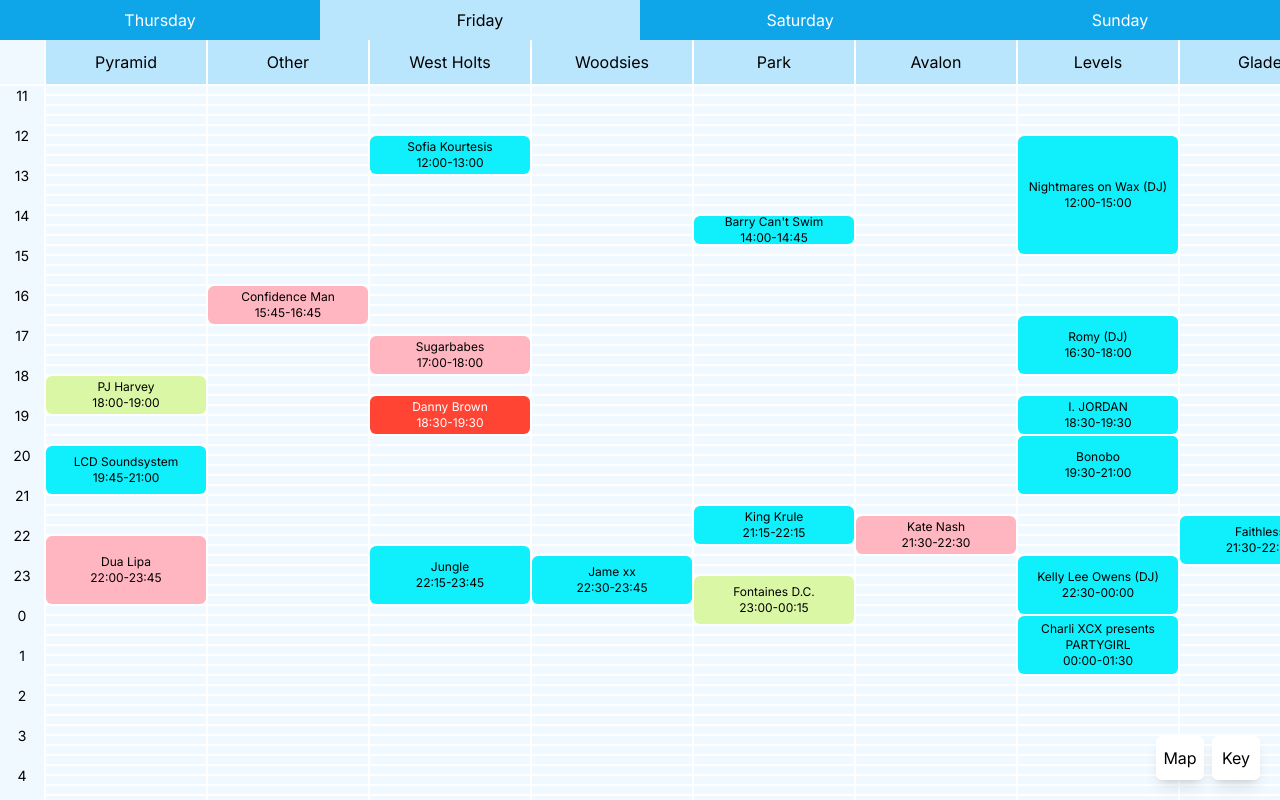
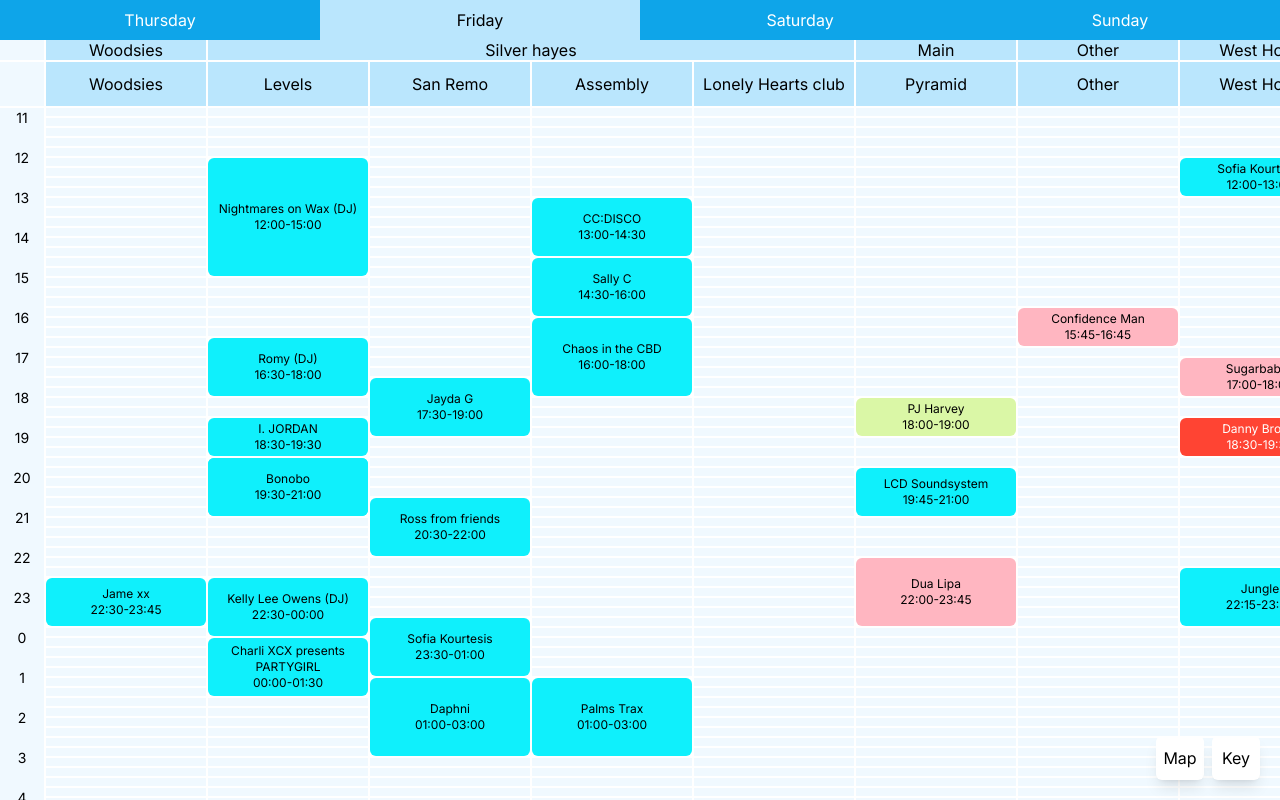
Before and after one commit to Harry-Warner/my-festival, a Next.js app: page /days/friday in a window 1280 px wide. Built offline with nearby package versions, Linux system fonts and the light colour scheme.

Commit message:
Add clusters

```diff
--- a/public/config.json
+++ b/public/config.json
@@ -2,7 +2,18 @@
     "dayStartAt": "11:00",
     "dayEndAt": "06:00",
     "days": ["wednesday", "thursday", "friday", "saturday", "sunday"],
-    "stages": ["Pyramid", "Other", "West Holts", "Woodsies", "Park", "Avalon", "Levels", "Glade", "Arcadia", "San Remo", "Stonebridge", "Greenpeace", "Assembly", "Bimble Inn", "Glade dome", "Platform 23", "Croissant Neuf", "Peace", "Lonely Hearts club"],
+    "stages": {
+        "Woodsies": ["Woodsies"],
+        "Silver hayes": ["Levels", "San Remo", "Assembly", "Lonely Hearts club"],
+        "Main": ["Pyramid"],
+        "Other": ["Other"],
+        "West Holts": ["West Holts"],
+        "Glade": ["Glade", "Glade dome"],
+        "The Park": ["Arcadia", "Park", "Stonebridge", "Bimble Inn"],
+        "Green fields": ["Avalon", "Greenpeace", "Croissant Neuf"],
+        "Shangri-la": ["Peace", "Platform 23"]
+
+    },
     "genreColours": {
         "Dance/Electronica": "#0FF0FC",
         "Indie/Folk": "#DAF7A6",
--- a/src/app/days/[slug]/page.tsx
+++ b/src/app/days/[slug]/page.tsx
@@ -15,7 +15,8 @@
     const [artist, day, time, stage, genre] = line.split(",");
     allEvents.push({ day, time: literal.parse(time), stage, artist, genre: genre.trim() });
   }
-  const { dayStartAt, dayEndAt, stages, genreColours } = JSON.parse(config) as Lineup;
+  const { dayStartAt, dayEndAt, stages: stageConfig, genreColours } = JSON.parse(config) as Lineup;
+  const stages = Object.values(stageConfig).flatMap(group => group);
   const events = allEvents.filter((event) => event.day?.toLowerCase() === params.slug?.toLowerCase());
   const hourStart = parseInt(dayStartAt.split(":")[0]);
   const hourEnd = parseInt(dayEndAt.split(":")[0]);
@@ -26,11 +27,11 @@
         <NavBar />
         <div className="max-w-screen gap-0.5 overflow-auto" style={{
             display: "grid",
-            gridTemplateColumns: ` 44px repeat(${stages.length}, 10rem)`,
-            gridTemplateRows: `44px repeat(${(hours.length * 4) + 1}, 8px)`,
+            gridTemplateColumns: `44px repeat(${stages.length}, 10rem)`,
+            gridTemplateRows: `20px 44px repeat(${(hours.length * 4) + 1}, 8px)`,
             gridAutoFlow: "column"
         }}>
-            {Array.from({ length: ((hours.length * 4) + 1) * (stages.length + 1) }, (_, i) => (
+            {Array.from({ length: ((hours.length * 4) + 2) * (stages.length + 1) }, (_, i) => (
                 <div
                     key={i}
                     className="grid-item bg-sky-50"
@@ -41,12 +42,17 @@
                     }}
                 />
             ))}
-            <div className="sticky row-start-2 col-start-1 grid gap-0.5 left-0 bg-sky-50" style={{ gridRowEnd: (hours.length * 4) + 3, gridTemplateRows: `repeat(${(hours.length * 4) + 1}, 8px)` }}>
+            <div className="sticky row-start-3 col-start-1 grid gap-0.5 left-0 bg-sky-50" style={{ gridRowEnd: (hours.length * 4) + 3, gridTemplateRows: `repeat(${(hours.length * 4) + 1}, 8px)` }}>
               {hours.map((hour, index) => (
                   <div style={{ gridRowStart: (index * 4) + 2, gridRowEnd: (index * 4) + 3, marginTop: "-10px" }} className="bg-sky-50" key={hour}><p className="text-center text-sm">{hour}</p></div>
               ))}
             </div>
             <div className="sticky col-start-2 flex top-0 gap-0.5" style={{ gridColumnEnd: stages.length }}>
+              {Object.entries(stageConfig).map(([cluster, stages], index) => (
+                  <div className="bg-sky-200 flex justify-center items-center" style={{minWidth: `calc(${10 * stages.length}rem + ${(2 * (stages.length - 1))}px)`}} key={cluster}>{cluster}</div>
+              ))}
+            </div>
+            <div className="sticky row-start-2 col-start-2 flex top-0 gap-0.5" style={{ gridColumnEnd: stages.length }}>
               {stages.map((stage, index) => (
                   <div  className="bg-sky-200 flex justify-center items-center min-w-40" key={stage}>{stage}</div>
               ))}
@@ -55,10 +61,10 @@
               const stageIndex = stages.findIndex(s => s.toLowerCase() === event.stage.toLowerCase());
               const startHour = hours.findIndex(hour => hour === parseInt(event.time.split(":")[0])) * 4;
               const startMinutes = parseInt(event.time.split(":")[1]);
-              const rowStart = Math.floor((startMinutes === 0 ? startHour : startHour + (startMinutes * (4 / 60))) + 3);
+              const rowStart = Math.floor((startMinutes === 0 ? startHour : startHour + (startMinutes * (4 / 60))) + 4);
               const endHour = hours.findIndex(hour => hour === parseInt(event.time.split("-")[1].split(":")[0])) * 4;
               const endMinutes = parseInt(event.time.split("-")[1].split(":")[1]);
-              const rowEnd = Math.floor((endMinutes === 0 ? endHour : endHour + (endMinutes * (4 / 60))) + 3);
+              const rowEnd = Math.floor((endMinutes === 0 ? endHour : endHour + (endMinutes * (4 / 60))) + 4);
               return (
                 <div style={{ gridColumn: `${stageIndex + 2} / ${stageIndex + 3}`, gridRow: `${rowStart} / ${rowEnd}`, backgroundColor: genreColours[event.genre] }} className="flex justify-center items-center rounded-md" key={event.artist}>
                     <p style={{color: getTextColour(genreColours[event.genre])}} className="text-xs text-center">{event.artist} <br /> <span>{event.time}</span></p>
--- a/src/types.ts
+++ b/src/types.ts
@@ -18,7 +18,7 @@
     dayStartAt: `${number}:${number}`;
     dayEndAt: `${number}:${number}`;
     days: string[];
-    stages: string[];
+    stages: Record<string, string[]>;
     events: Event[];
     genreColours: GenreColours;
   }
```
